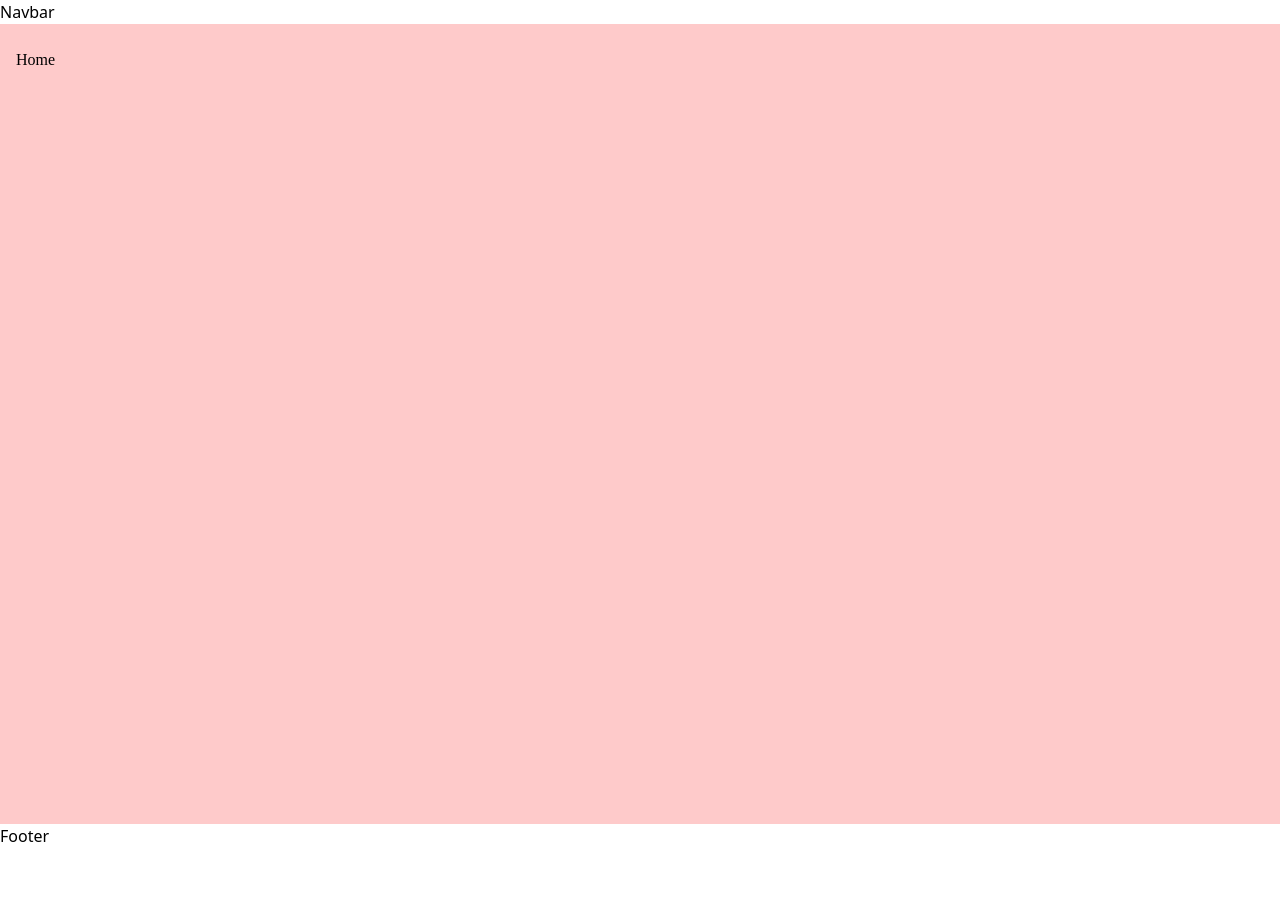
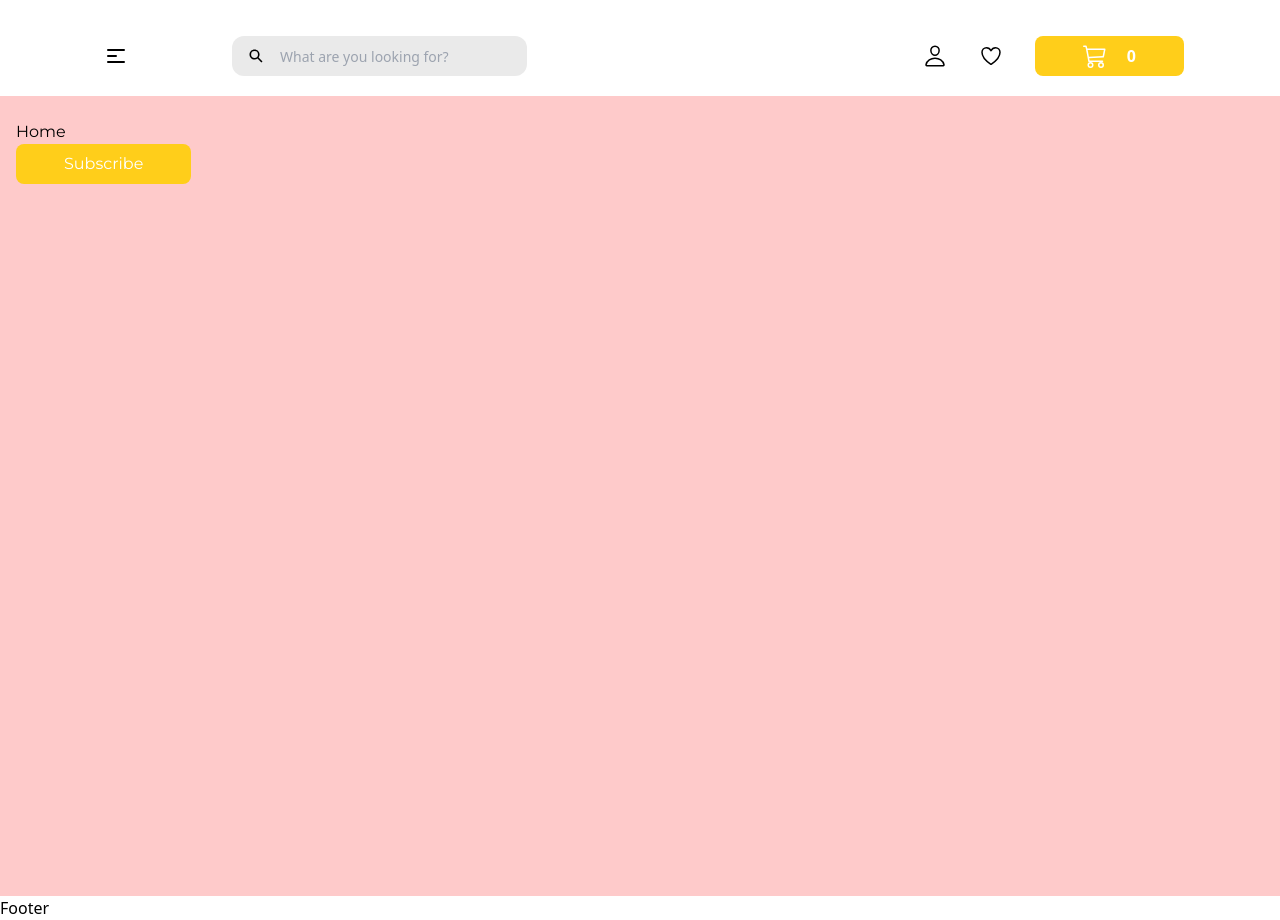
Before and after one commit to PetyaFerreiraDeveloper/book-store-mern, a React (Vite) app in the folder frontend/: page / in a window 1280 px wide. Before the commit the page ends 848 px from the top, so only its background shows below. Built offline with nearby package versions, Linux system fonts and the light colour scheme.

Commit message:
create navbar

```diff
--- a/frontend/src/App.css
+++ b/frontend/src/App.css
@@ -1 +1,40 @@
 @import url("https://fonts.googleapis.com/css2?family=Montserrat:ital,wght@0,100..900;1,100..900&family=Nunito+Sans:ital,opsz,wght@0,6..12,200..1000;1,6..12,200..1000&display=swap");
+
+.swiper {
+  width: 100%;
+  height: 100%;
+}
+
+.swiper-slide {
+  background: #fff;
+  display: flex;
+  justify-content: center;
+  align-items: center;
+}
+
+.swiper-slide img {
+  display: block;
+  width: 100%;
+  height: 100%;
+  object-fit: cover;
+}
+
+.swiper-button-prev {
+  display: none !important;
+}
+.swiper-button-next {
+  @apply bg-white p-5 rounded-full z-50 shadow-md;
+}
+
+.swiper-button-prev:after,
+.swiper-button-next:after {
+  font-size: 16px !important;
+}
+
+.btn-primary {
+  @apply bg-primary text-white rounded-lg py-2 px-12 hover:bg-secondary hover:text-primary transition-all duration-200;
+}
+
+.html {
+  scroll-behavior: smooth;
+}
--- a/frontend/src/App.jsx
+++ b/frontend/src/App.jsx
@@ -1,9 +1,11 @@
 import { Outlet } from "react-router-dom"
+import Navbar from "./components/Navbar"
+import "./App.css"
 
 function App() {
   return (
     <div className="max-w-screen-2xl mx-auto">
-      <nav>Navbar</nav>
+      <Navbar />
       <main className="min-h-screen bg-red-200 px-4 py-6 font-primary">
         <Outlet />
       </main>
--- /dev/null
+++ b/frontend/src/components/Navbar.jsx
@@ -0,0 +1,60 @@
+import { BsCart3 } from "react-icons/bs"
+import { HiOutlineMenuAlt1 } from "react-icons/hi"
+import { IoSearchSharp } from "react-icons/io5"
+import { IoPersonOutline } from "react-icons/io5"
+import { IoHeartOutline } from "react-icons/io5"
+import { Link } from "react-router-dom"
+
+const Navbar = () => {
+  const currentUser = false
+  return (
+    <header className="flex justify-between xl:justify-start xl:gap-24 items-center px-6 xl:px-24 pt-9 pb-5 w-full">
+      <Link className="p-2" to="/">
+        <HiOutlineMenuAlt1 className="w-6 h-6" />
+      </Link>
+
+      <div className="flex items-center gap-4 relative bg-gray px-4 py-2 rounded-xl">
+        <button>
+          <IoSearchSharp className=" " />
+        </button>
+        <input
+          type="text"
+          placeholder="What are you looking for?"
+          className="bg-gray placeholder:text-sm"
+        />
+      </div>
+
+      <nav className="flex xl:ml-auto gap-8">
+        <button className="hidden xl:block">
+          <div>
+            {currentUser ? (
+              <>
+              <button>
+                <img src="" alt="avatar" />
+              </button>
+              </>
+            ) : (
+              <Link to="/login">
+                <IoPersonOutline className="w-6 h-6" />
+              </Link>
+            )}
+          </div>
+        </button>
+        <button className="hidden xl:block">
+          <IoHeartOutline className="w-6 h-6" />
+        </button>
+        <button className="lg:hidden p-2">
+          <BsCart3 className="w-6 h-6" />
+        </button>
+        <div className="hidden lg:block">
+          <button className="btn-primary flex items-center gap-5">
+            <BsCart3 className="w-6 h-6" />
+            <span className="font-semibold">0</span>
+          </button>
+        </div>
+      </nav>
+    </header>
+  )
+}
+
+export default Navbar
--- a/frontend/src/routers/router.jsx
+++ b/frontend/src/routers/router.jsx
@@ -6,7 +6,15 @@ const router = createBrowserRouter([
     path: "/",
     element: <App />,
     children: [
-      { path: "/", element: <h1>Home</h1> },
+      {
+        path: "/",
+        element: (
+          <div>
+            <h1>Home</h1>
+            <button className="btn-primary">Subscribe</button>
+          </div>
+        ),
+      },
       { path: "/about", element: <h1>About</h1> },
       { path: "/orders", element: <h1>Orders</h1> },
     ],
```
